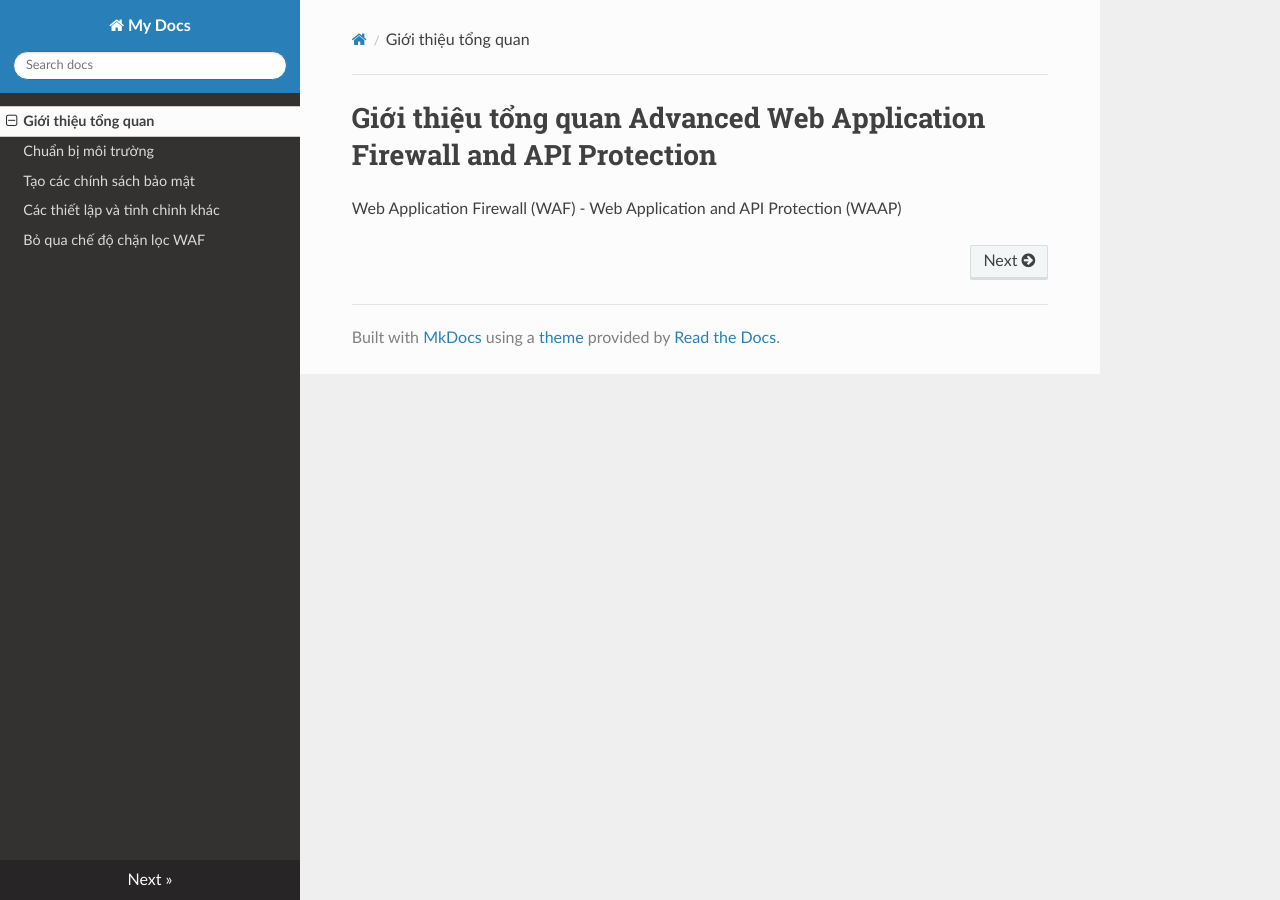
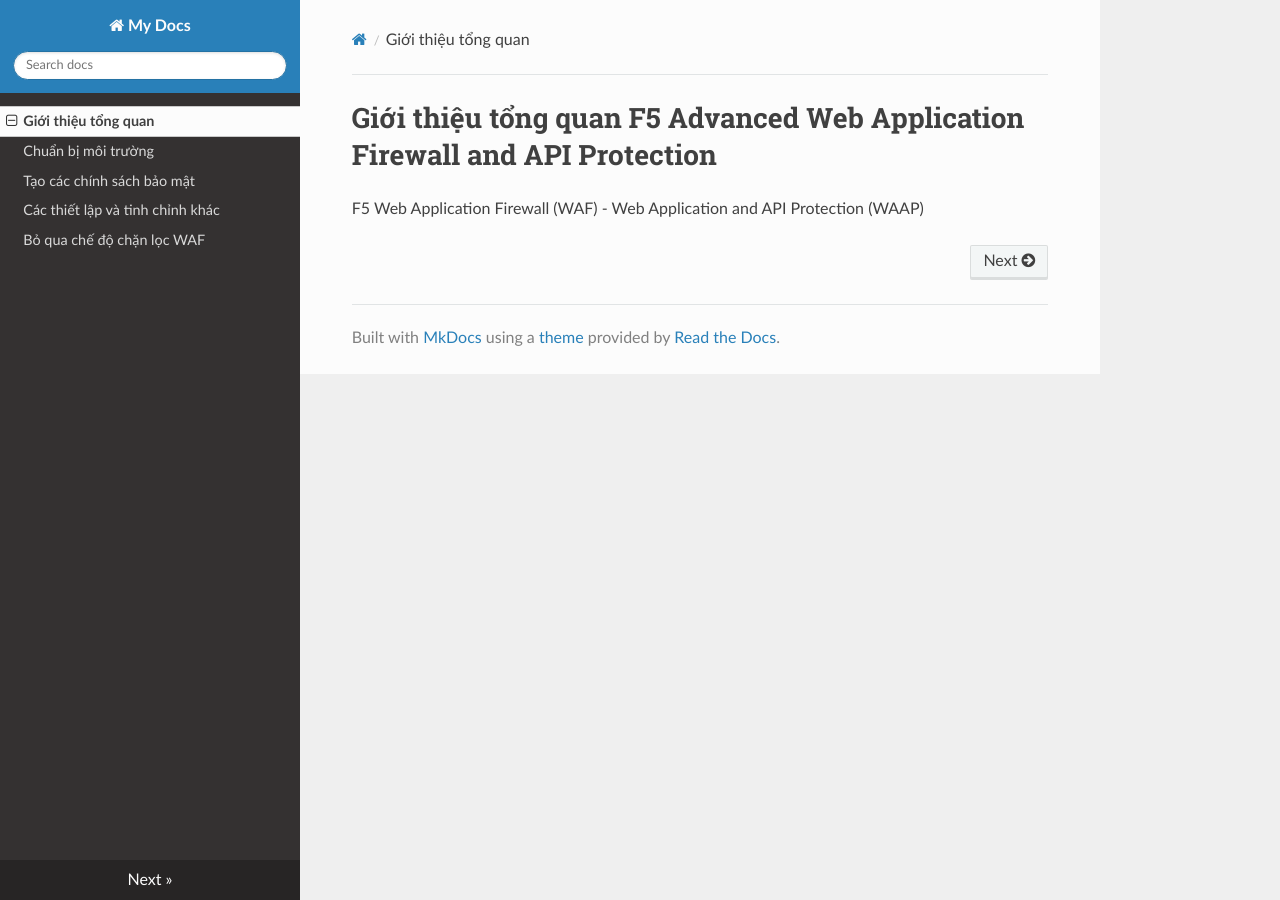
Before and after one commit to biennt/f5waf, an MkDocs documentation site: the page built from source/index.md, in a window 1280 px wide. Built offline with MkDocs 1.6.1, drawn with Linux system fonts in a browser that asks for light colours; nearby versions of some CDN libraries.

Commit message:
fix wording, new lines

```diff
--- a/source/index.md
+++ b/source/index.md
@@ -1,3 +1,3 @@
-# Giới thiệu tổng quan Advanced Web Application Firewall and API Protection
+# Giới thiệu tổng quan F5 Advanced Web Application Firewall and API Protection
 
-Web Application Firewall (WAF) - Web Application and API Protection (WAAP)
+F5 Web Application Firewall (WAF) - Web Application and API Protection (WAAP)
```
